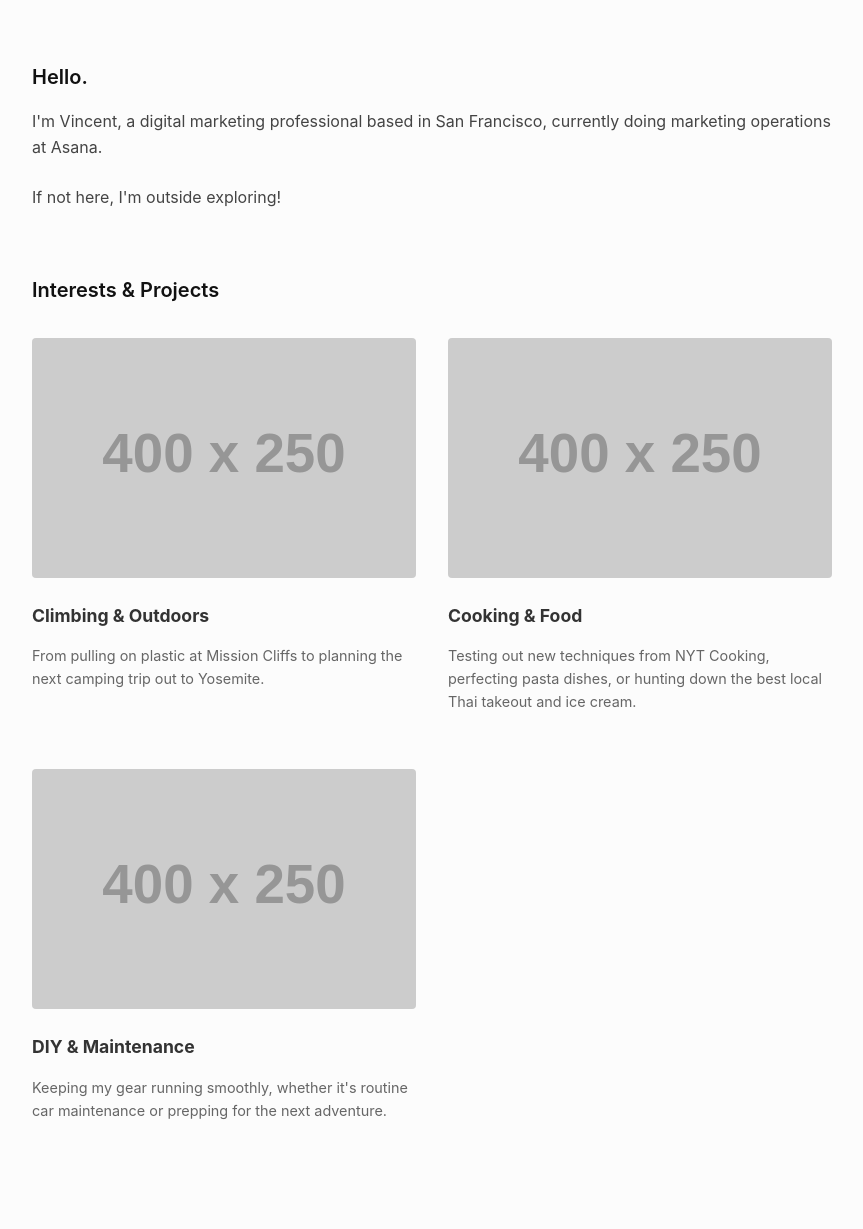
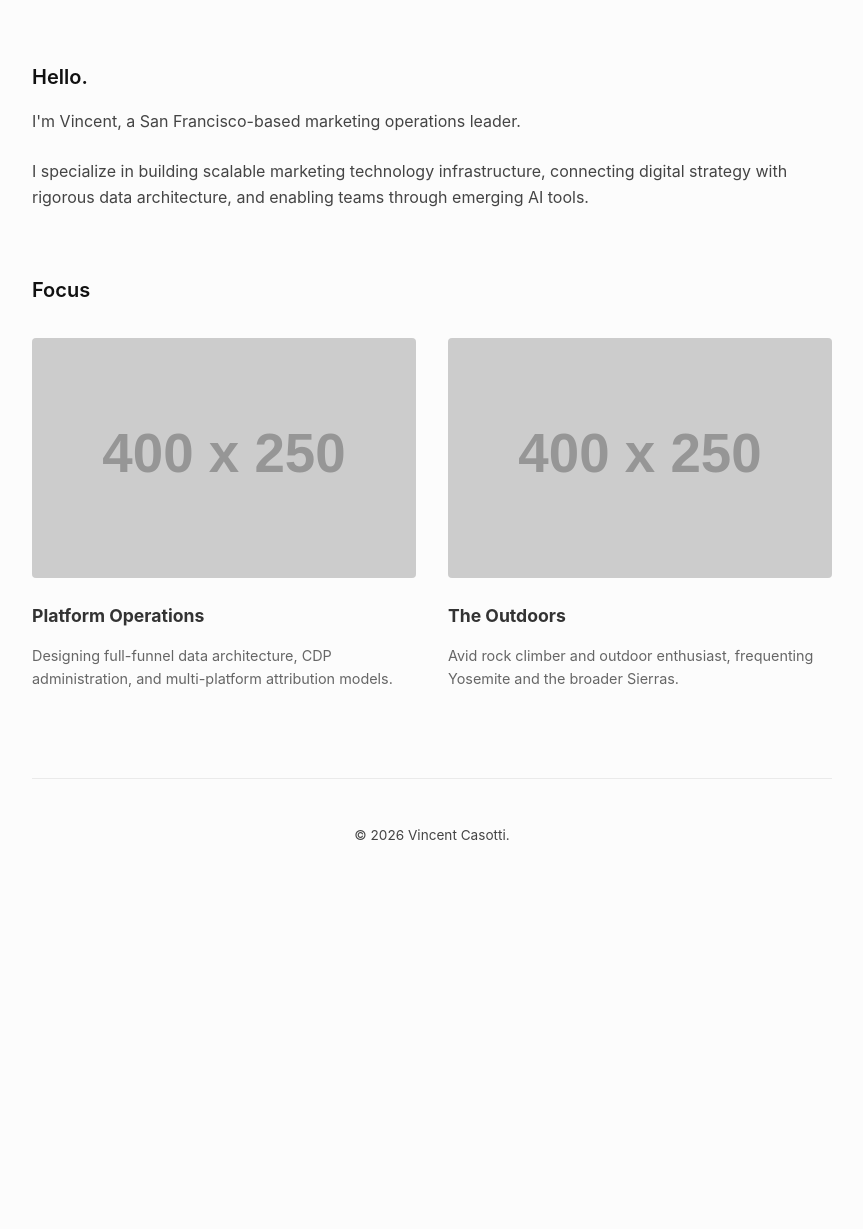
Before and after one commit to vincentcasotti/vincentcasotti.github.io, a plain HTML site: page index.html in a window 1280 px wide. Shown: the part 106-1335 px from the top of the page, without its empty margins (208-1071 px from the left). After the commit the page ends 1009 px from the top, so only its background shows below. Drawn offline with Linux system fonts and the light colour scheme; placeholder pictures from the web are drawn by us.

Commit message:
Update index.html

```diff
--- a/index.html
+++ b/index.html
@@ -1,46 +1,56 @@
 <!DOCTYPE html>
 <html lang="en">
 <head>
+    <script>(function(w,d,s,l,i){w[l]=w[l]||[];w[l].push({'gtm.start':
+    new Date().getTime(),event:'gtm.js'});var f=d.getElementsByTagName(s)[0],
+    j=d.createElement(s),dl=l!='dataLayer'?'&l='+l:'';j.async=true;j.src=
+    'https://www.googletagmanager.com/gtm.js?id='+i+dl;f.parentNode.insertBefore(j,f);
+    })(window,document,'script','dataLayer','GTM-MC7STLCX');</script>
     <meta charset="UTF-8">
     <meta name="viewport" content="width=device-width, initial-scale=1.0">
     <title>Vincent Casotti</title>
     <link rel="stylesheet" href="style.css">
 </head>
 <body>
+    <noscript><iframe src="https://www.googletagmanager.com/ns.html?id=GTM-MC7STLCX"
+    height="0" width="0" style="display:none;visibility:hidden"></iframe></noscript>
     <div class="container">
         <header>
             <h1>Vincent Casotti</h1>
             <nav>
                 <a href="#about">About</a>
-                <a href="#interests">Interests</a>
-                <a href="mailto:your.email@example.com">Contact</a>
+                <a href="#focus">Focus</a>
+                <a href="mailto:vincent.casotti@gmail.com">Contact</a>
             </nav>
         </header>
 
         <main>
             <section id="about" class="fade-in">
                 <h2>Hello.</h2>
-                <p>I'm Vincent, a digital marketing professional based in San Francisco, currently doing marketing operations at Asana.</p>
-                <p>If not here, I'm outside exploring!</p>
+                <p>I'm Vincent, a San Francisco-based marketing operations leader.</p>
+                <p>I specialize in building scalable marketing technology infrastructure, connecting digital strategy with rigorous data architecture, and enabling teams through emerging AI tools.</p>
             </section>
 
-            <section id="interests">
-                <h2>Interests & Projects</h2>
+            <section id="focus">
+                <h2>Focus</h2>
                 <div class="grid">
                     <div class="card">
-                        <img src="https://via.placeholder.com/400x250" alt="Climbing placeholder">
-                        <h3>Climbing & Outdoors</h3>
-                        <p>From pulling on plastic at Mission Cliffs to planning the next camping trip out to Yosemite.</p>
+                        <img src="https://via.placeholder.com/400x250" alt="Tech placeholder">
+                        <h3>Platform Operations</h3>
+                        <p>Designing full-funnel data architecture, CDP administration, and multi-platform attribution models.</p>
                     </div>
                     <div class="card">
-                        <img src="https://via.placeholder.com/400x250" alt="Cooking placeholder">
-                        <h3>Cooking & Food</h3>
-                        <p>Testing out new techniques from NYT Cooking, perfecting pasta dishes, or hunting down the best local Thai takeout and ice cream.</p>
-                    </div>
-                    <div class="card">
-                        <img src="https://via.placeholder.com/400x250" alt="Automotive placeholder">
-                        <h3>DIY & Maintenance</h3>
-                        <p>Keeping my gear running smoothly, whether it's routine car maintenance or prepping for the next adventure.</p>
+                        <img src="https://via.placeholder.com/400x250" alt="Climbing placeholder">
+                        <h3>The Outdoors</h3>
+                        <p>Avid rock climber and outdoor enthusiast, frequenting Yosemite and the broader Sierras.</p>
                     </div>
                 </div>
             </section>
+        </main>
+
+        <footer>
+            <p>&copy; 2026 Vincent Casotti.</p>
+        </footer>
+    </div>
+</body>
+</html>
```
